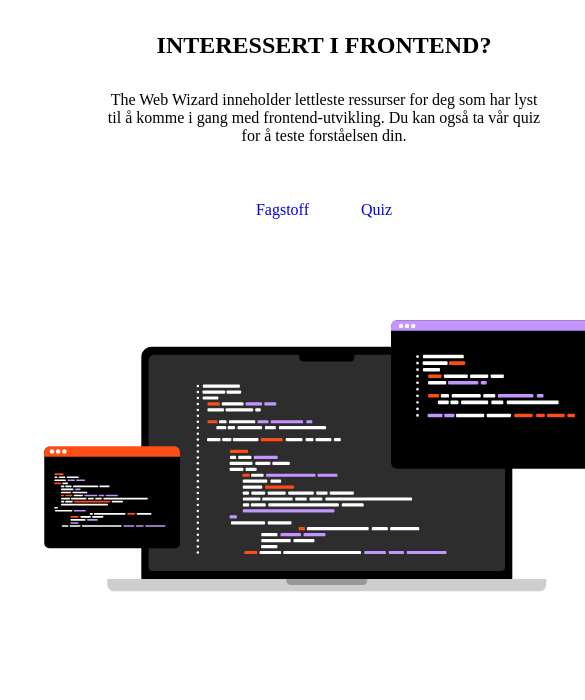
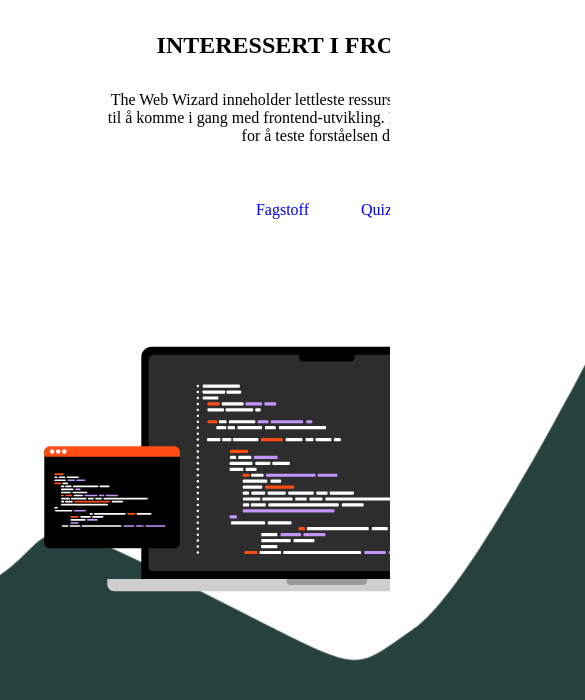
Before and after one commit to alekskosta/arbeidskrav02-aleksander-og-ola, a Next.js app: page / in a window 390 px wide. Shown: the top 700 px of the page, 585 px wide, since content can reach past the window. Built offline with nearby package versions, Linux system fonts and the light colour scheme.

Commit message:
css: lagt til bakgrunn

```diff
--- /dev/null
+++ b/app/page.module.css
@@ -0,0 +1,45 @@
+html,
+body {
+  height: 100%;
+}
+body {
+  margin: 0;
+}
+
+.pageRoot {
+  position: relative;
+  min-height: 100dvh;
+  overflow: hidden;
+}
+
+.pageBgRight {
+  position: fixed;
+  top: 0;
+  right: 0;
+  height: 100dvh;
+  width: auto;
+  z-index: 0;
+  pointer-events: none;
+  transform: scale(2);
+  margin-right: 250px;
+  max-width: 55vw;
+}
+
+.pageContent {
+  position: relative;
+  /* z-index: 1; */
+}
+
+@media (max-width: 960px) {
+   .pageBgRight {
+    min-width: 900px;
+    position: fixed;
+    top: auto;
+    bottom: 0;
+    right: 0;
+    left: -500;
+    display: block;
+    transform-origin: 50% 100%;
+    transform: translate(-50%, -20vh) rotate(90deg) scale(1.8);
+  }
+}
--- a/app/page.tsx
+++ b/app/page.tsx
@@ -1,9 +1,18 @@
-import Link from "next/link";
-import "./globals.css";
-import MainIndex from "@/components/forside/MainContent";
+import styles from "./page.module.css";
+import MainContent from "@/components/home/MainContent"; // din main-komponent
 
 export default function Page() {
   return (
-    <MainIndex />
+    <div className={styles.pageRoot}>
+      <img
+        src="/green-bg.svg"
+        alt=""
+        aria-hidden
+        className={styles.pageBgRight}
+      />
+      <div className={styles.pageContent}>
+        <MainContent />
+      </div>
+    </div>
   );
 }
--- a/components/forside/MainContent.module.css
+++ b/components/home/MainContent.module.css
@@ -7,7 +7,7 @@
 
 .grid {
   display: grid;
-  grid-template-columns: 1.05fr 0.95fr;
+  grid-template-columns: 1fr 1fr;
   gap: 56px;
   align-items: center;
 }
```
Also changed, not shown: components/home/MainContent.tsx (renamed from components/forside/MainContent.tsx), public/green-bg.svg (added).
